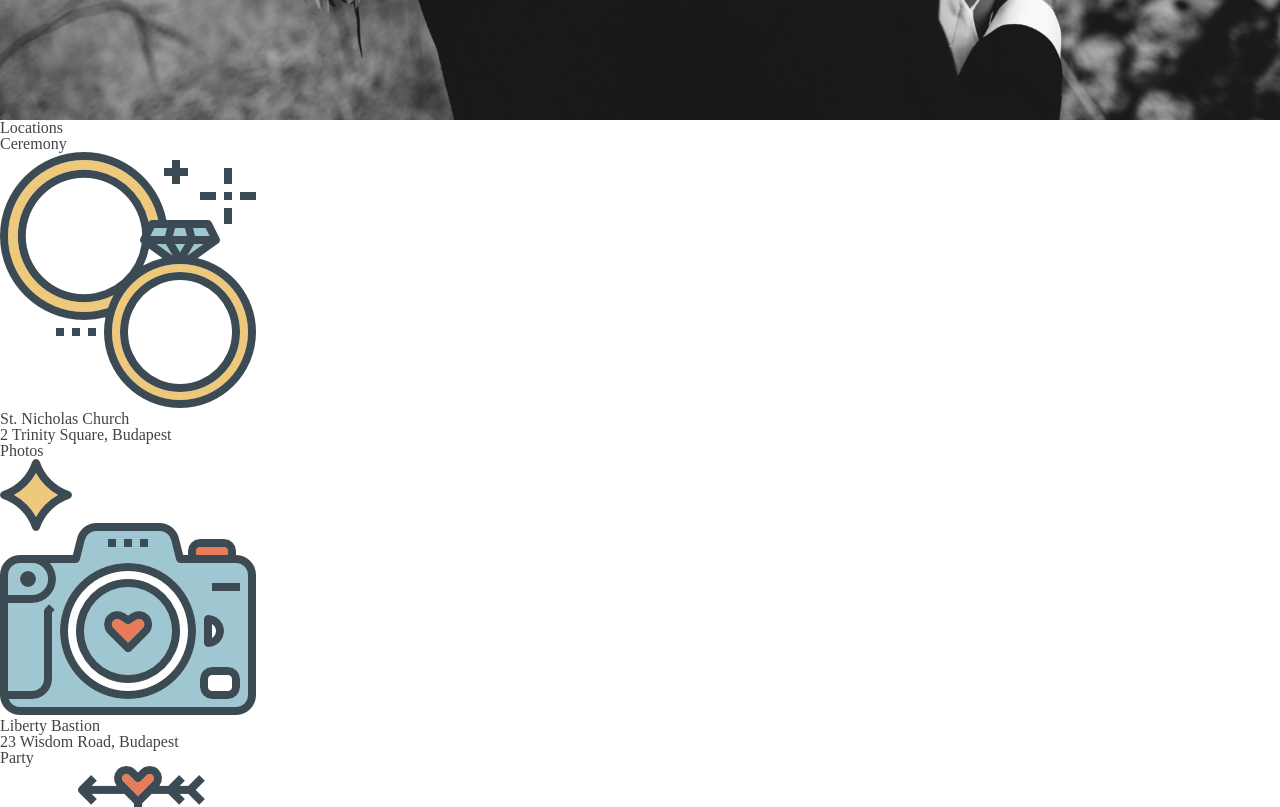
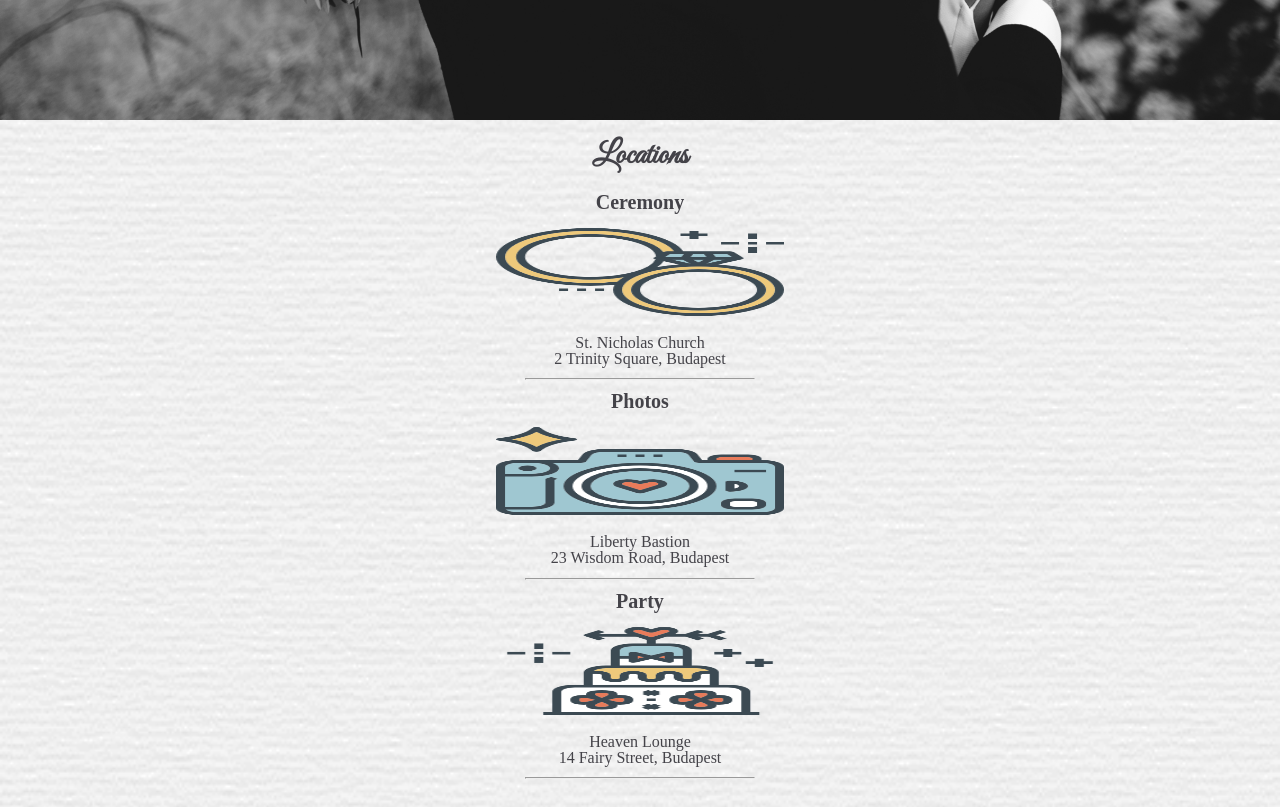
Before and after one commit to martaevrensel/Zoe-Alex-Wedding, a plain HTML site: page index.html in a window 1280 px wide. Shown: the part 680-1487 px from the top of the page. Drawn offline with nearby package versions, Linux system fonts and the light colour scheme.

Commit message:
Main -Location styles

```diff
--- a/index.html
+++ b/index.html
@@ -25,18 +25,27 @@
     <main>
       <section class="locations">
         <h2>Locations</h2>
+        <div class="cell">
         <h3>Ceremony</h3>
         <img src="assets/wedding-landing-ceremony.png" alt="ceremony">
         <div>St. Nicholas Church</div>
         <div>2 Trinity Square, Budapest</div>
+          <hr>
+        </div>
+        <div class="cell">
         <h3>Photos</h3>
         <img src="assets/wedding-landing-photoshoot.png" alt="photos">
         <div>Liberty Bastion</div>
         <div>23 Wisdom Road, Budapest</div>
+          <hr>
+        </div>
+        <div class="cell">
         <h3>Party</h3>
         <img src="assets/wedding-landing-party.png" alt="party">
         <div>Heaven Lounge</div>
         <div>14 Fairy Street, Budapest</div>
+          <hr>
+        </div>
       </section>
       <section class="program">
         <h2>Program</h2>
--- a/wedding.css
+++ b/wedding.css
@@ -7,6 +7,7 @@ font-family: 'Mulish', sans-serif;
 *{
   box-sizing: border-box;
   color: #444349;
+  line-height: 1.25rem;
 }
 
 /* ===HEADER STYLES=== */
@@ -60,3 +61,41 @@ font-family: 'Mulish', sans-serif;
   display: table-cell;
   vertical-align: middle;
 }
+
+/* ===MAIN STYLES=== */
+
+/* ===Location=== */
+
+.locations {
+  background: url(assets/wedding-landing-background.png) no-repeat center;
+  background-size: cover;
+  height: 100vh;
+  width: 100%;
+  text-align: center;
+  display: table;
+}
+
+h2 {
+  padding: 1.25rem;
+  font-family: 'Great Vibes', cursive;
+  text-align: center;
+  font-size: 2rem;
+  font-weight: 600;
+}
+
+h3 {
+  font-size: 1.25rem;
+  font-weight: 600;
+}
+
+img {
+  width: 25vw;
+  height: 15vh;
+  padding: 1rem;
+}
+
+hr {
+  width: 18vw;
+  background-color: black;
+  margin: .7rem auto;
+}
```
